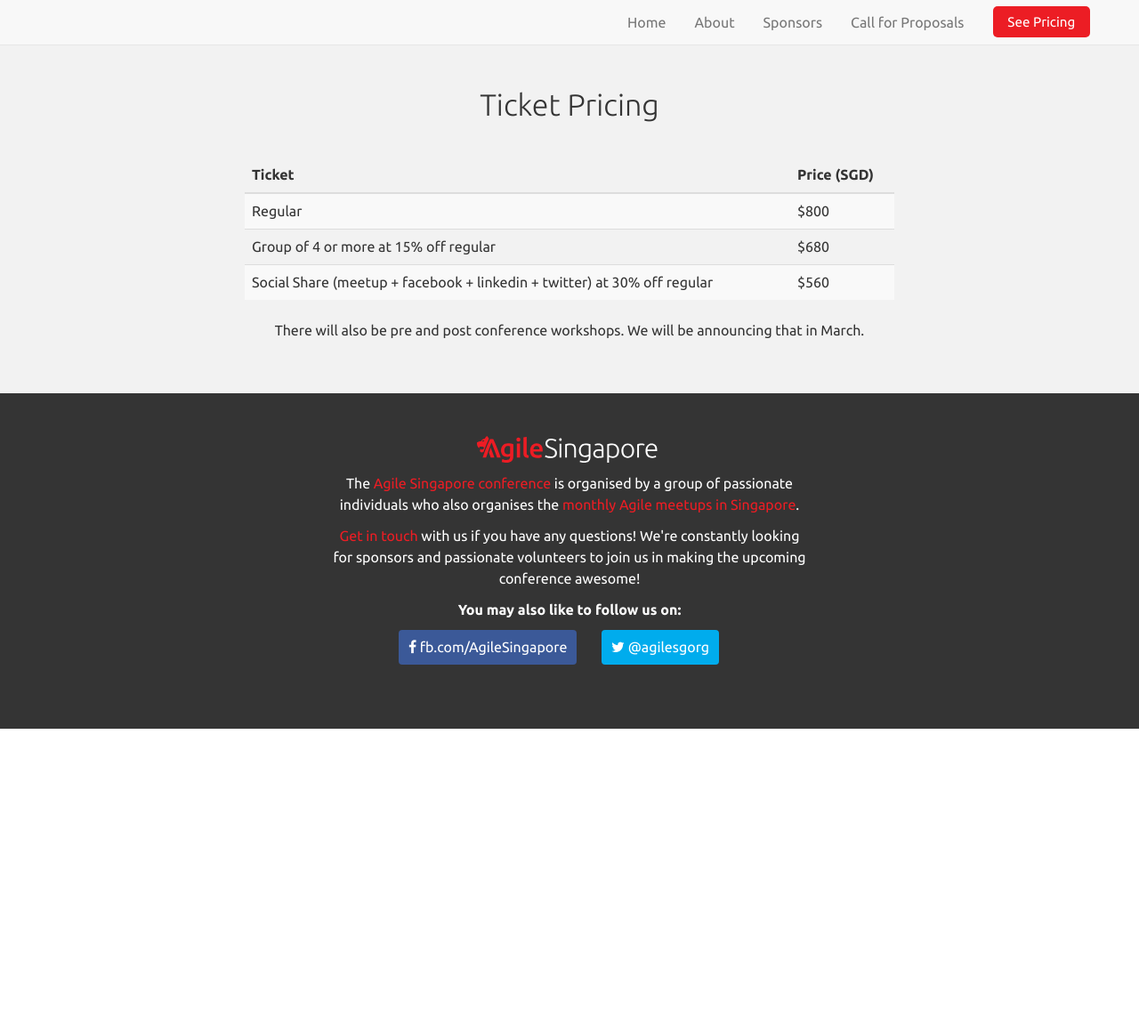
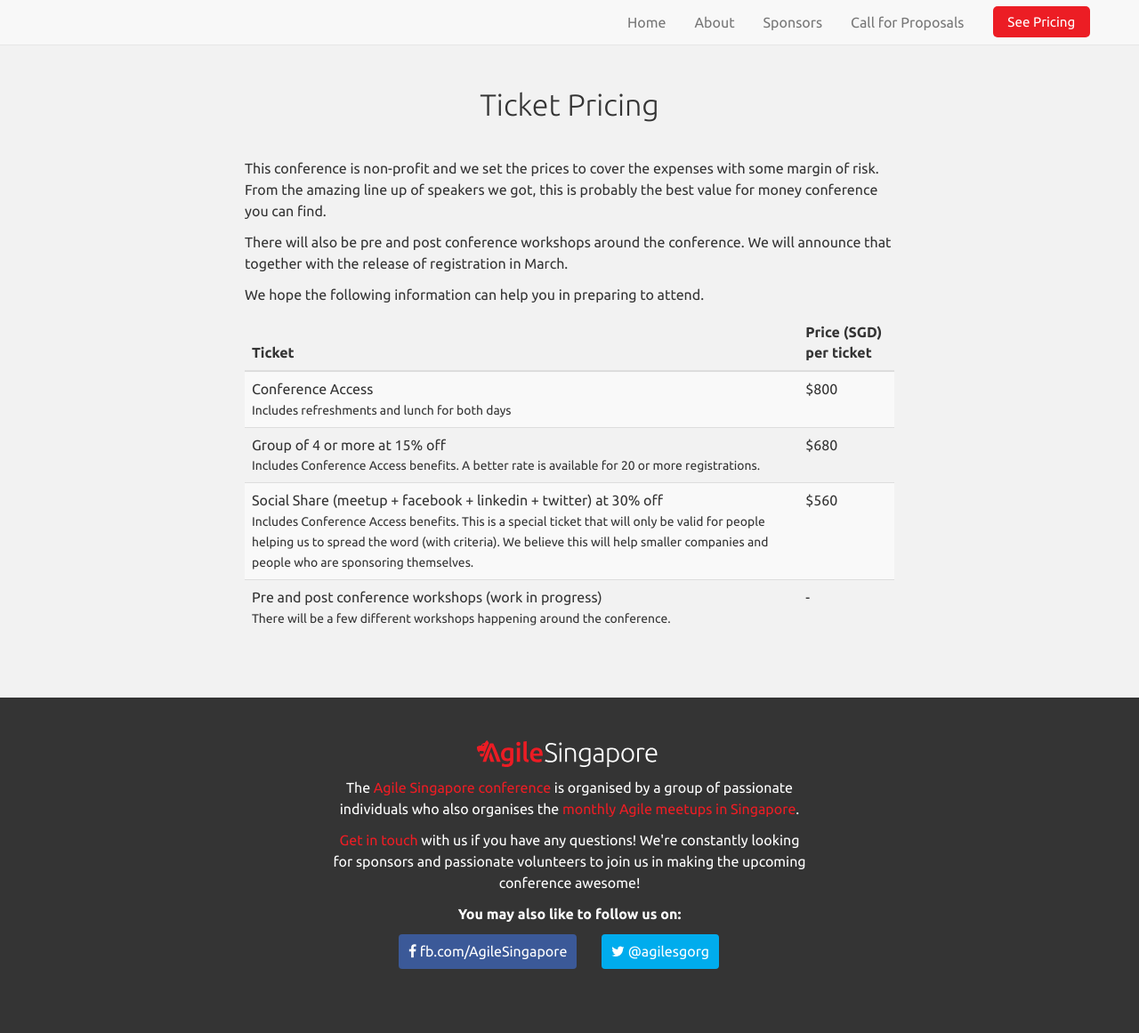
Before and after one commit to agilesingapore/2016, a Jekyll site: the page built from pricing.html, in a window 1280 px wide. Shown: the whole page at 89% size. Built offline with Jekyll 4.4.1, drawn with Linux system fonts in a browser that asks for light colours; nearby versions of some CDN libraries; comment, search, counter and statistics services are not loaded; before the commit the page ends 900 px from its top, so only the background shows below that.

Commit message:
Added more info for pricing

```diff
--- a/pricing.html
+++ b/pricing.html
@@ -6,31 +6,49 @@
   <div class="container">
     <div class="col-md-8 col-md-offset-2">
       <h2>Ticket Pricing</h2>
-
-      <table class="table table-striped ">
+      <p>This conference is non-profit and we set the prices to cover the expenses with some margin of risk. From the
+        amazing line up of speakers we got, this is probably the best value for money conference you can find.</p>
+      <p>There will also be pre and post conference workshops around the conference. We will announce that together with the
+        release of registration in March.</p>
+      <p>We hope the following information can help you in preparing to attend.</p>
+      <table class="table table-striped">
         <thead>
           <tr>
             <th>Ticket</th>
-            <th>Price (SGD)</th>
+            <th>Price (SGD) per ticket</th>
           </tr>
         </thead>
         <tbody>
           <tr>
-            <td>Regular</td>
+            <td>
+              Conference Access<br/>
+              <small>Includes refreshments and lunch for both days</small>
+            </td>
             <td>$800</td>
           </tr>
           <tr>
-            <td>Group of 4 or more at 15% off regular</td>
+            <td>Group of 4 or more at 15% off<br/>
+              <small>Includes Conference Access benefits. A better rate is available for 20 or more registrations.<small>
+            </td>
             <td>$680</td>
           </tr>
           <tr>
-            <td>Social Share (meetup + facebook + linkedin + twitter) at 30% off regular</td>
+            <td>Social Share (meetup + facebook + linkedin + twitter) at 30% off<br/>
+              <small>Includes Conference Access benefits. This is a special ticket that will only be
+                valid for people helping us to spread the word (with criteria). We believe this will help smaller companies
+                and people who are sponsoring themselves.<small>
+            </td>
             <td>$560</td>
+          </tr>
+          <tr>
+            <td>Pre and post conference workshops (work in progress)<br/>
+              <small>There will be a few different workshops happening around the conference.<small>
+            </td>
+            <td>-</td>
           </tr>
         </tbody>
       </table>
 
-      <p class="text-center">There will also be pre and post conference workshops. We will be announcing that in March.</p>
     </div>
   </div>
 </section>
```
